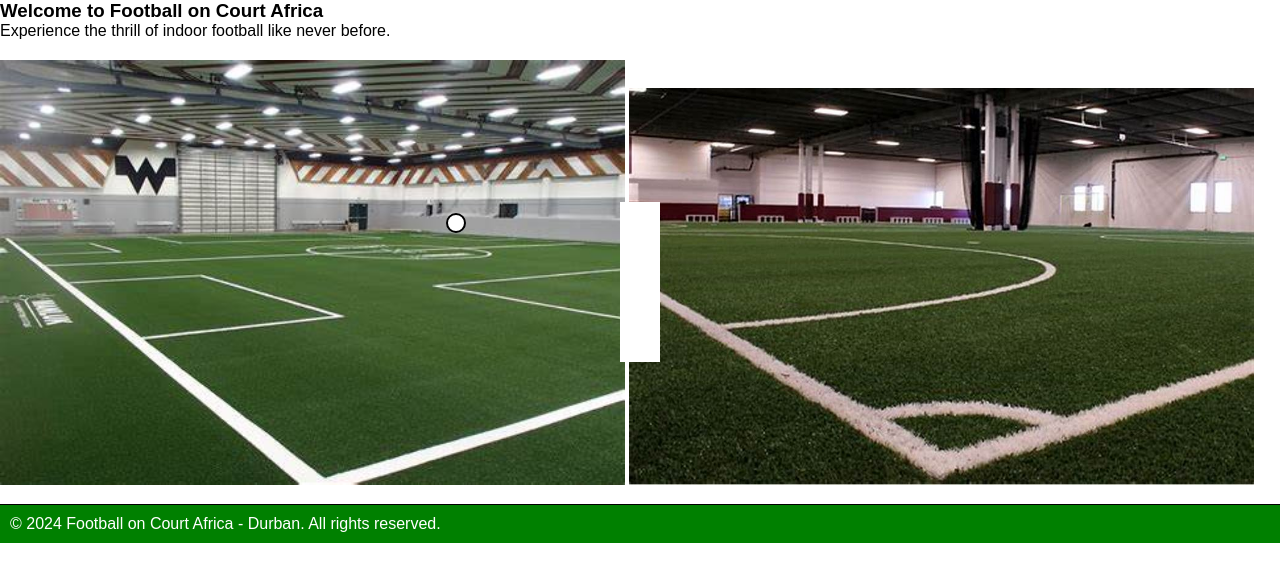
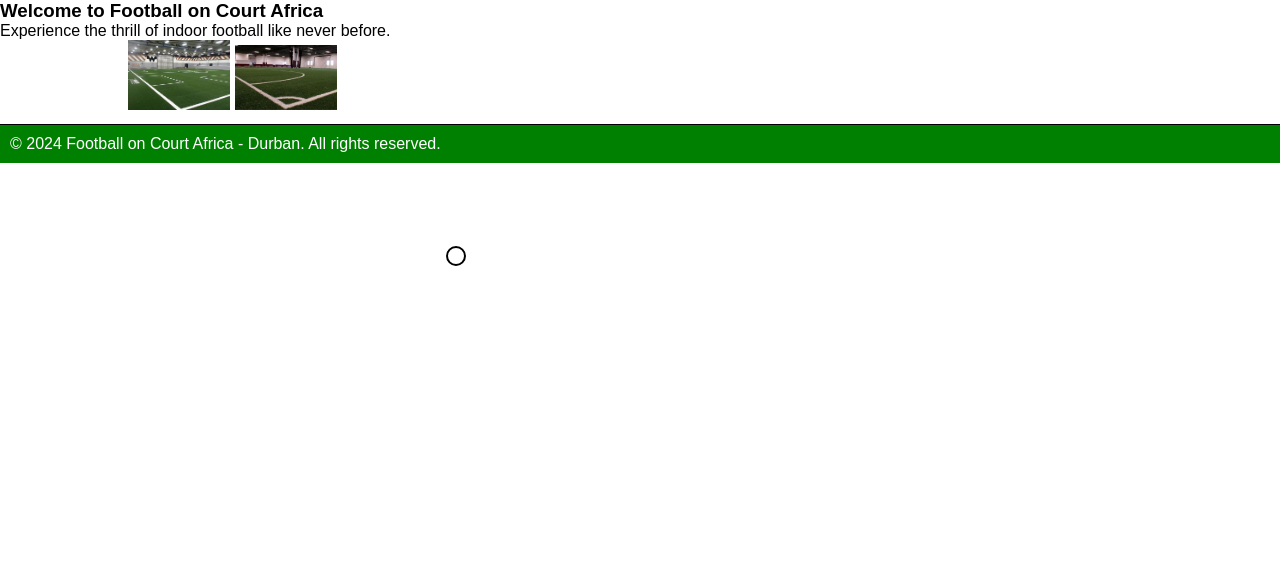
Before and after one commit to emdinga/emdinga-s_action_sport, a Flask app: page / in a window 1280 px wide. Shown: the part 38-620 px from the top of the page. Run offline with Flask 2, Linux system fonts and the light colour scheme.

Commit message:
fixing styles

```diff
--- a/static/css/styles.css
+++ b/static/css/styles.css
@@ -98,8 +98,8 @@ button[type="submit"]:hover {
 
 /* Field styles */
 .field {
-    position: relative;
-    margin-top: 20px;
+	width: 80%; /* Set width to 80% */
+	margin: 0 auto; /* Center the field */
 }
 
 /* Ball and goal styles */
@@ -129,9 +129,9 @@ button[type="submit"]:hover {
 /* Optionally, adjust image styles */
 .left-image,
 .right-image {
-    width: calc(50% - 15px);
-    max-width: 75%;
-    margin-bottom: 15px; /* Add margin between images and field */
+    width: 10%;
+    max-width: 100%;
+    margin-bottom: 10px; /* Add margin between images and field */
 }
 
 /* Additional styles for contact and pricing info */
```
